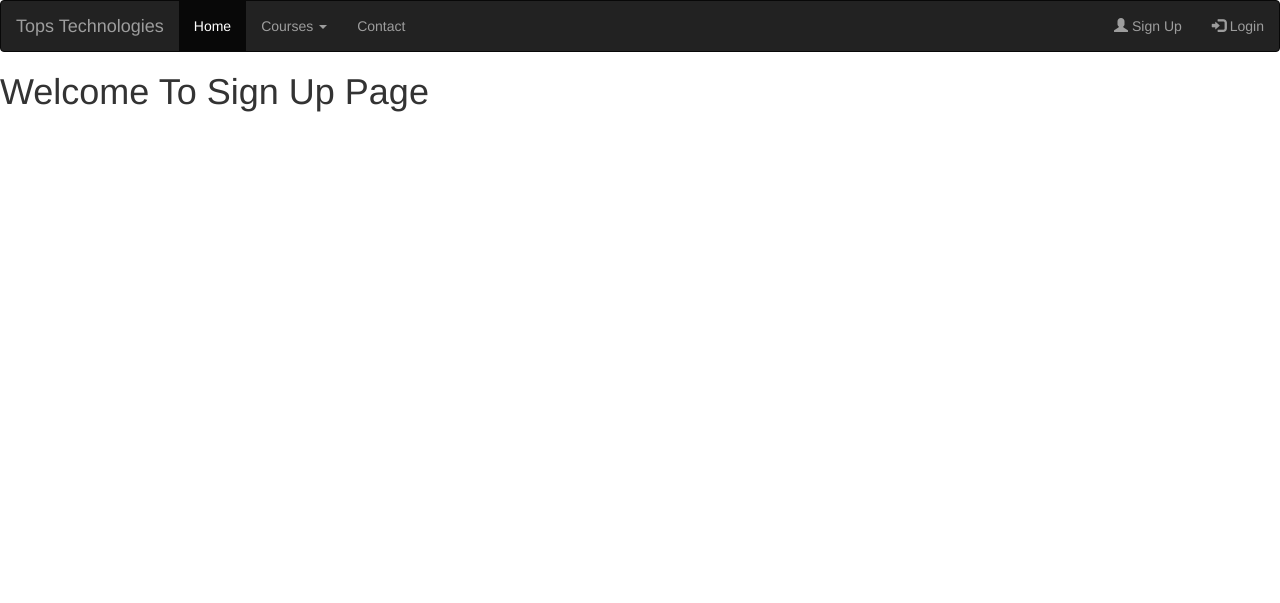
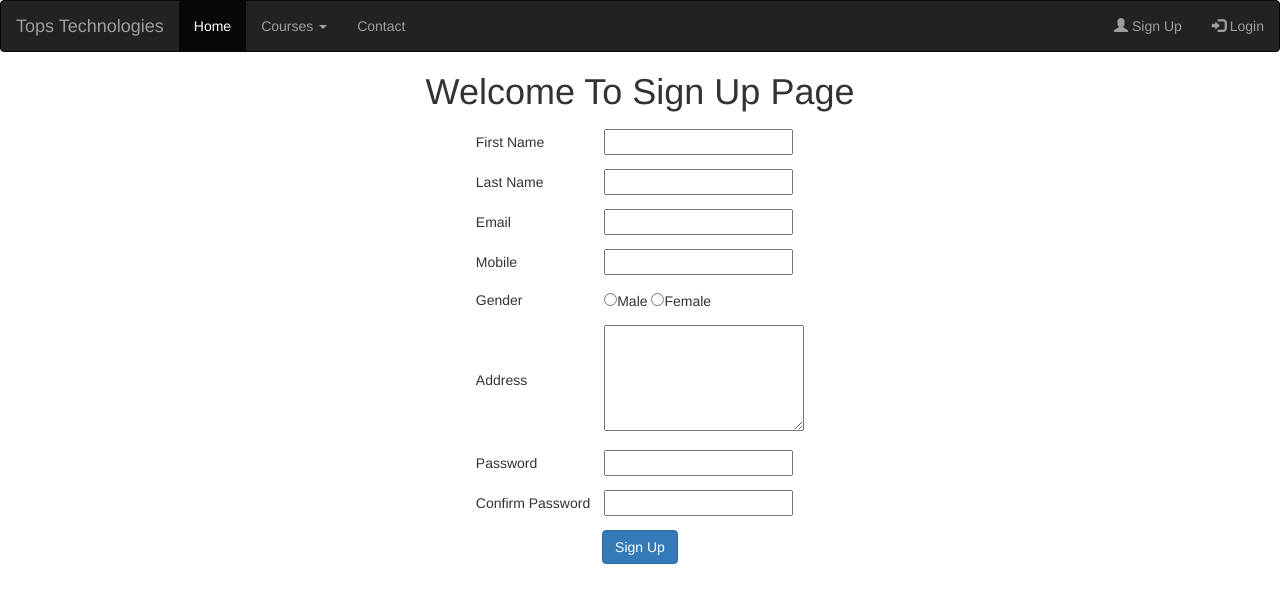
Before and after one commit to kunjanpatel29/Django_Project, a Django app: page /signup/ in a window 1280 px wide. Shown: the top 603 px of the page. Run offline with Django 4.2, Linux system fonts and the light colour scheme; some libraries are stand-ins or nearby versions.

Commit message:
06-04-2023

```diff
--- a/myapp/templates/contact.html
+++ b/myapp/templates/contact.html
@@ -41,7 +41,7 @@
 		</form>
 	</center>
 	<hr>
-	<h1>Recent Contacts : </h1>
+	<h1 style="color:green">Recent Contacts:</h1>
 	{% for i in contacts %}
 		Name : {{i.name}}<br>
 		Remarks : {{i.remarks}}<br><hr>
--- a/myapp/templates/signup.html
+++ b/myapp/templates/signup.html
@@ -8,7 +8,57 @@
 	<title></title>
 </head>
 <body>
-<h1>Welcome To Sign Up Page</h1>
+<center>
+	<h1>Welcome To Sign Up Page</h1>
+	{% if msg %}
+		<b style="color:blue;">{{msg}}</b>
+	{% endif %}
+	<form method="post" action="{% url 'signup' %}">
+		{% csrf_token %}
+		<table>
+			<tr>
+				<td>First Name</td>
+				<td><input type="text" name="fname"></td>
+			</tr>
+			<tr>
+				<td>Last Name</td>
+				<td><input type="text" name="lname"></td>
+			</tr>
+			<tr>
+				<td>Email</td>
+				<td><input type="text" name="email"></td>
+			</tr>
+			<tr>
+				<td>Mobile</td>
+				<td><input type="text" name="mobile"></td>
+			</tr>
+			<tr>
+				<td>Gender</td>
+				<td>
+					<input type="radio" name="gender" value="male">Male
+					<input type="radio" name="gender" value="female">Female
+				</td>
+			</tr>
+			<tr>
+				<td>Address</td>
+				<td><textarea rows="5" cols="22" name="address"></textarea></td>
+			</tr>
+			<tr>
+				<td>Password</td>
+				<td><input type="password" name="password"></td>
+			</tr>
+			<tr>
+				<td>Confirm Password</td>
+				<td><input type="password" name="cpassword"></td>
+			</tr>
+			<tr>
+				<td colspan="2" align="center">
+					<input type="submit" name="action" value="Sign Up" class="btn btn-primary">
+				</td>
+			</tr>
+		</table>
+	</form>
+</center>
 </body>
 </html>
 {% endblock %}
--- a/myapp/views.py
+++ b/myapp/views.py
@@ -13,11 +13,11 @@ def contact(request):
 				mobile=request.POST['mobile'],
 				remarks=request.POST['remarks'],
 			)
-		contacts=Contact.objects.all().order_by("-id")
+		contacts=Contact.objects.all().order_by("-id")[:5]
 		msg="Contact Saved Successfully"
 		return render(request,'contact.html',{'msg':msg,'contacts':contacts})
 	else:
-		contacts=Contact.objects.all().order_by("-id")
+		contacts=Contact.objects.all().order_by("-id")[:5]
 		return render(request,'contact.html',{'contacts':contacts})
 
 def signup(request):
```
